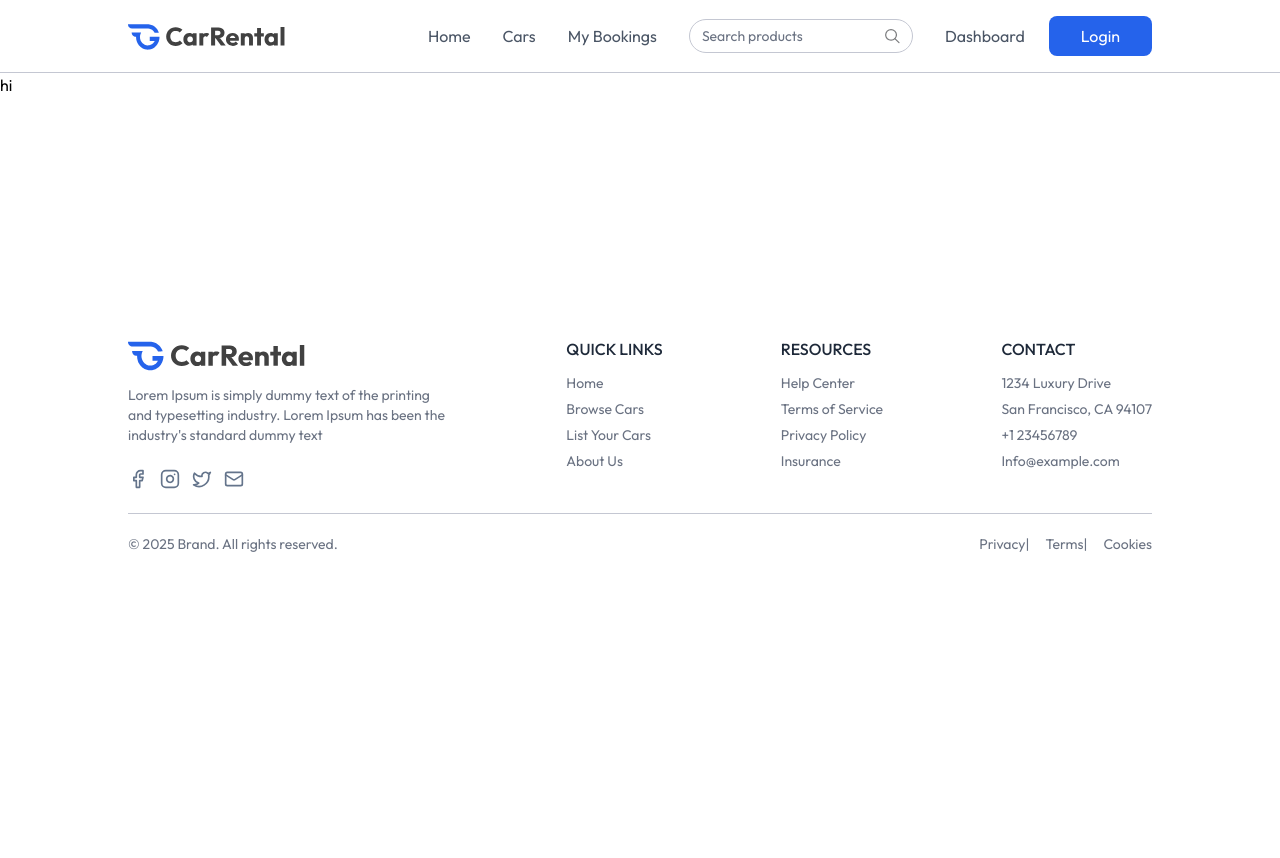
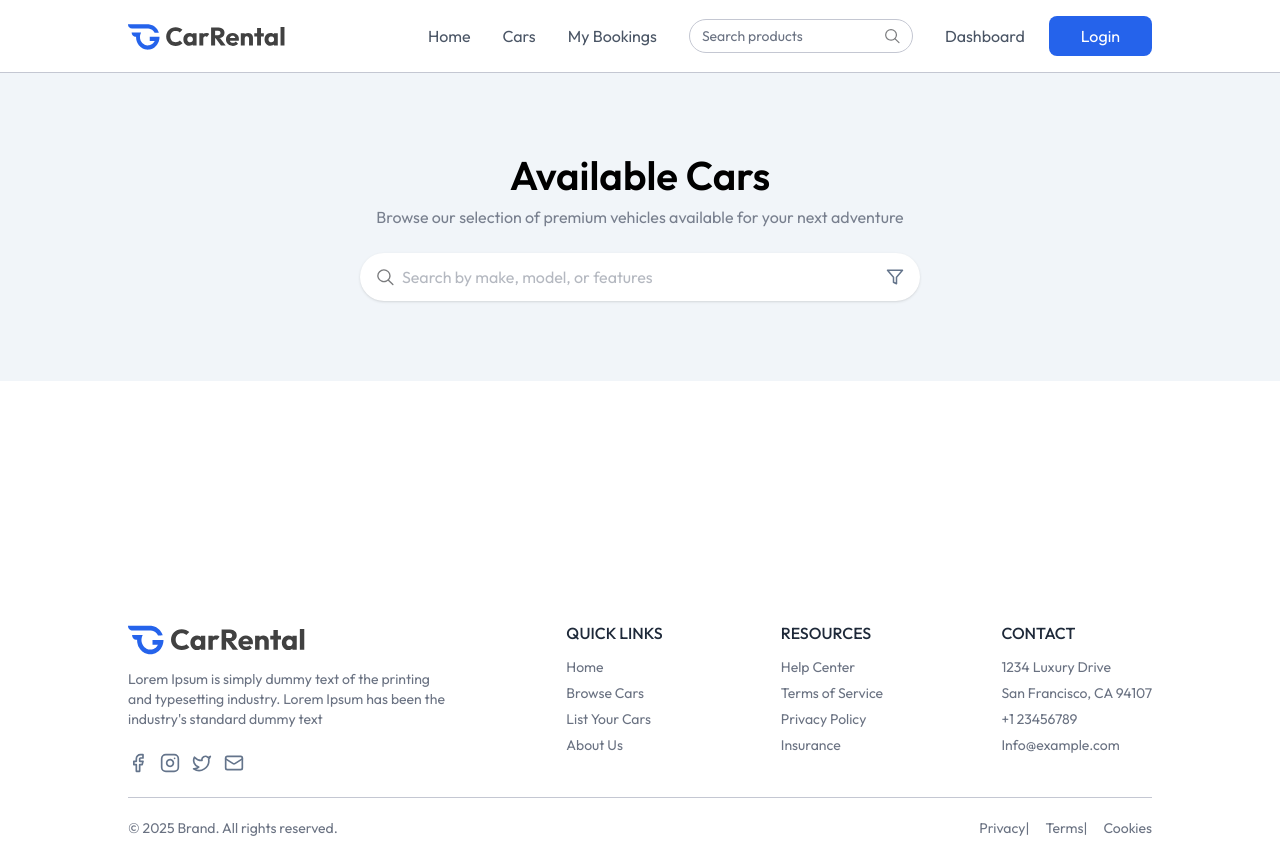
Before and after one commit to PrabinKumarNayak/Project, a React (Vite) app in the folder CARRENTAL/client/: page /cars in a window 1280 px wide. Before the commit the page ends 800 px from the top, so only its background shows below. Built offline with nearby package versions, Linux system fonts and the light colour scheme.

Commit message:
car rental available cars page search box

```diff
--- a/CARRENTAL/client/src/Pages/Cars.jsx
+++ b/CARRENTAL/client/src/Pages/Cars.jsx
@@ -1,7 +1,20 @@
+import { useState } from "react";
+import { assets } from "../assets/assets";
+import Title from "../components/Title";
+
 export default function Cars(){
+    const [input, setInput] = useState('')
     return(
-        <>
-        hi
-        </>
+        <div>
+            <div className="flex flex-col items-center py-20 bg-light max-md:px-4">
+                <Title title='Available Cars' subTitle='Browse our selection of premium vehicles available for your next adventure'/>
+                <div className="flex items-center bg-white px-4 mt-6 max-w-140 w-full h-12 rounded-full shadow">
+                    <img src={assets.search_icon} alt="" className="w-4.5 h-4.5 mr-2"/>
+                    <input onClick={(e)=>setInput(e.target.value)} value={input} type="text" placeholder="Search by make, model, or features" className="w-full h-full outline-none text-gray-500" />
+                    <img src={assets.filter_icon} alt="" className="w-4.5 h-4.5 ml-2"/>
+                </div>
+            </div>
+            <div></div>
+        </div>
     )
 }
```
